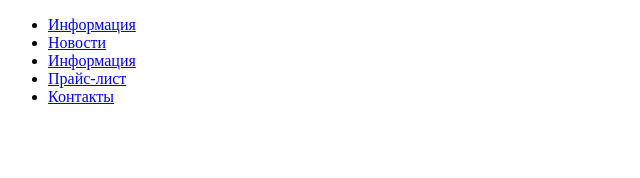
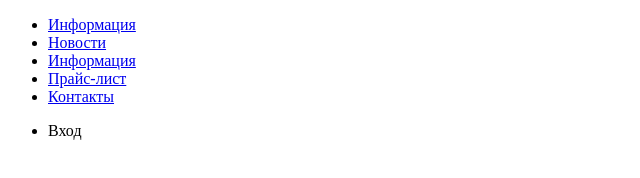
Before and after one commit to AlinaBreeva/950677-barbershop-24, a plain HTML site: page index.html in a window 1280 px wide. Shown: the full height of the page, 0-640 px from the left. Drawn offline with Linux system fonts and the light colour scheme.

Commit message:
Добавление раздела пользователя

```diff
--- a/index.html
+++ b/index.html
@@ -6,7 +6,7 @@
   </head>
   <body>
 <header class="main-header">
-      <nav class="main-navigaton">
+      <nav class="main-navigation">
         <ul class="site-navigation">
           <li><a href="info.html">Информация</a></li>
           <li><a href="info.html">Новости</a></li>
@@ -14,7 +14,9 @@
           <li><a href="info.html">Прайс-лист</a></li>
           <li><a href="info.html">Контакты</a></li>
         </ul>
-
+          <ul class="user-navigation">
+              <li class="login-link">Вход</li>
+          </ul>
       </nav>
     </header>
   </body>
```
